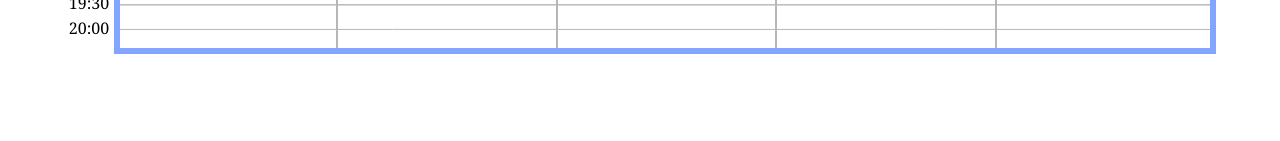
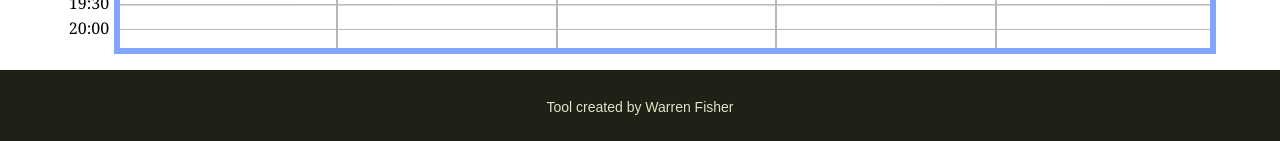
Before and after one commit to warren-fisher/daltimetable, a Next.js app in the folder nextjs/: page / in a window 1280 px wide. Shown: the part 1485-1626 px from the top of the page. Before the commit the page ends 1539 px from the top, so only its background shows below. Built offline with nearby package versions, Linux system fonts and the light colour scheme; no server answers.

Commit message:
Add footer

```diff
--- a/nextjs/components/navigate.js
+++ b/nextjs/components/navigate.js
@@ -15,6 +15,14 @@ function Navigate({children}) {
             </Link></h2>
         </header>
         {children}
+        <footer>
+            <p>
+
+            Tool created by Warren Fisher
+
+            </p>
+
+        </footer>
         </>
     );
 }
--- a/nextjs/styles/index.css
+++ b/nextjs/styles/index.css
@@ -49,14 +49,15 @@ body {
     margin: 0;
 }
 
-/* Header */
+/* Header & footer */
 
 :root {
     --header-color: #1F2016;
     --header-text: #E2E3C5;
 }
 
-header {
+header,
+footer {
     display: flex;
     flex-direction: row;
     justify-content: space-around;
@@ -69,6 +70,11 @@ header {
 header a {
     text-decoration: none;
     color: var(--header-text);
+}
+
+footer {
+    margin-top: 2vh;
+    margin-bottom: 0;
 }
 
 /* Term tri-select feature css */
```
